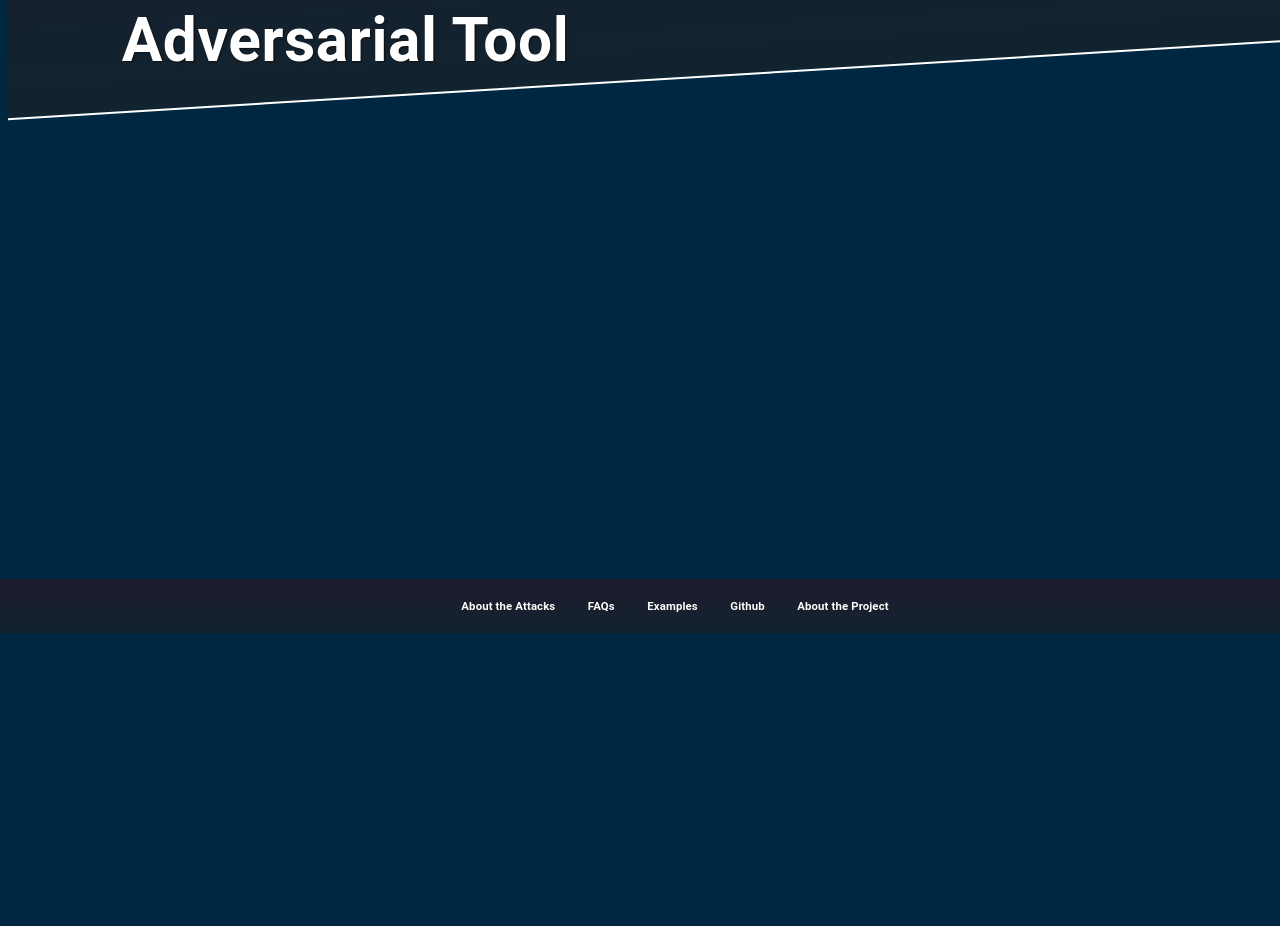
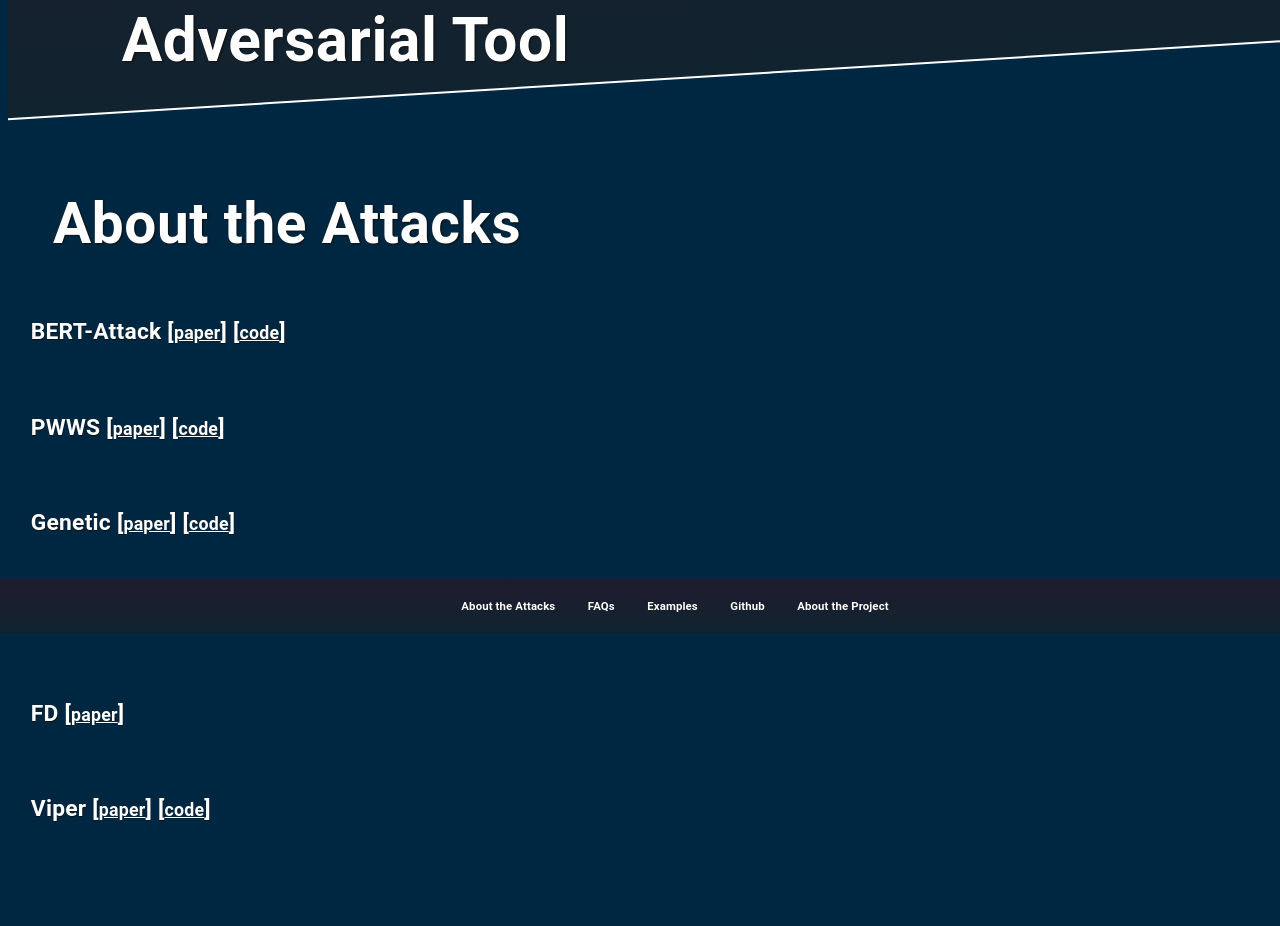
Before and after one commit to Siggy13/NLPAttack, a Django app: page /AdversarialTool/aboutAttacks in a window 1280 px wide. Shown: the part 167-1093 px from the top of the page. Before the commit the page ends 800 px from the top, so only its background shows below. Run offline with Django 3.2, Linux system fonts and the light colour scheme; some libraries are stand-ins or nearby versions.

Commit message:
Add page titles, info to aboutAttacks

```diff
--- a/NLP/AdversarialTool/templates/AdversarialTool/FAQ.html
+++ b/NLP/AdversarialTool/templates/AdversarialTool/FAQ.html
@@ -2,6 +2,7 @@
 {% block body %}
 
 <div style="height: 300px;"></div>
+<h1 style="padding-top: .2em">FAQ</h1>
 <h3 class = "faq">How do you use this software?</h3><b></b>
 <p class = "faq">This software is designed to be an easy-to-understand tool for performing adversarial attacks on natural language processing model.
                 Choose what type of classification you want to try by choosing "Emotion Based Tool" or "Stress Based Tool"
--- a/NLP/AdversarialTool/templates/AdversarialTool/about.html
+++ b/NLP/AdversarialTool/templates/AdversarialTool/about.html
@@ -1,4 +1,5 @@
 {% extends "AdversarialTool/layout.html" %}
 {% block body %}
-
+<div style="height: 300px;"></div>
+<h1 style="padding-top: .2em">About the Project</h1>
 {% endblock %}
--- a/NLP/AdversarialTool/templates/AdversarialTool/aboutAttacks.html
+++ b/NLP/AdversarialTool/templates/AdversarialTool/aboutAttacks.html
@@ -1,4 +1,28 @@
 {% extends "AdversarialTool/layout.html" %}
 {% block body %}
+<div style="height: 300px;"></div>
+<h1 style="padding-top: .2em">About the Attacks</h1>
+
+<h3 class = 'faq'>BERT-Attack [<a href="https://arxiv.org/abs/2004.09984" style="padding:0" target="_blank">paper</a>]
+    [<a href="https://github.com/LinyangLee/BERT-Attack" style="padding:0" target="_blank">code</a>] </h3>
+
+<h3 class = 'faq'>PWWS [<a href="https://aclanthology.org/P19-1103/" style="padding:0" target="_blank">paper</a>]
+    [<a href="https://github.com/JHL-HUST/PWWS" style="padding:0" target="_blank">code</a>]</h3>
+
+<h3 class = 'faq'>Genetic [<a href="https://arxiv.org/abs/1804.07998" style="padding:0" target="_blank">paper</a>]
+    [<a href="https://github.com/nesl/nlp_adversarial_examples" style="padding:0" target="_blank">code</a>]</h3>
+
+<h3 class = 'faq'>SememePSO [<a href="https://arxiv.org/abs/1910.12196" style="padding:0" target="_blank">paper</a>]
+    [<a href="https://github.com/thunlp/SememePSO-Attack" style="padding:0" target="_blank">code</a>]</h3>
+
+<h3 class = 'faq'>FD [<a href="https://arxiv.org/pdf/1604.08275.pdf" style="padding:0" target="_blank">paper</a>]
+    </h3>
+
+<h3 class = 'faq'>Viper [<a href="https://arxiv.org/pdf/1903.11508v1.pdf" style="padding:0" target="_blank">paper</a>]
+    [<a href="https://github.com/UKPLab/naacl2019-like-humans-visual-attacks" style="padding:0" target="_blank">code</a>]</h3>
+
+
+
+    <div style="height: 50px;"></div>
 
 {% endblock %}
--- a/NLP/AdversarialTool/templates/AdversarialTool/examples.html
+++ b/NLP/AdversarialTool/templates/AdversarialTool/examples.html
@@ -1,4 +1,5 @@
 {% extends "AdversarialTool/layout.html" %}
 {% block body %}
-
+<div style="height: 300px;"></div>
+<h1 style="padding-top: .2em">Examples</h1>
 {% endblock %}
```
